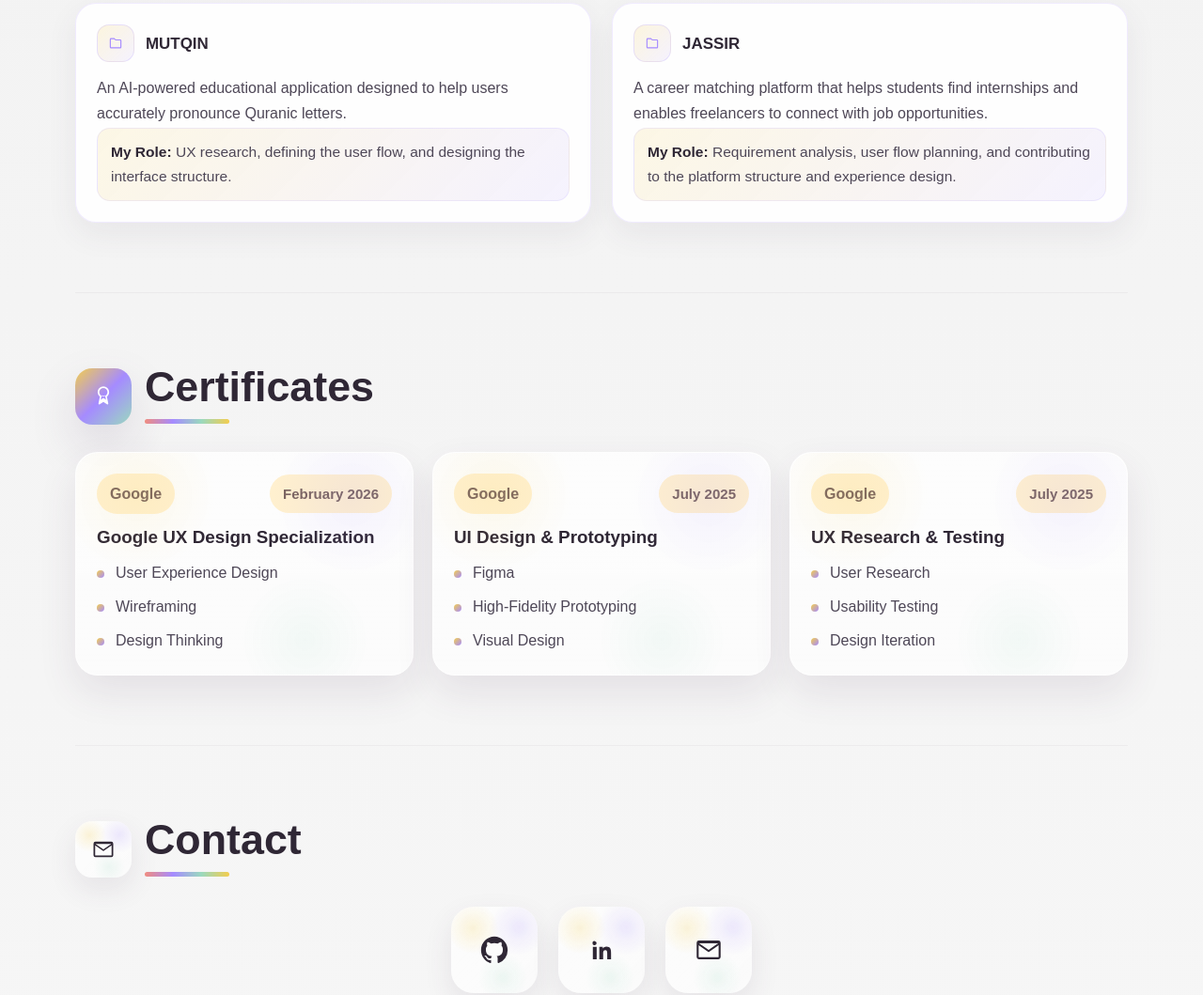
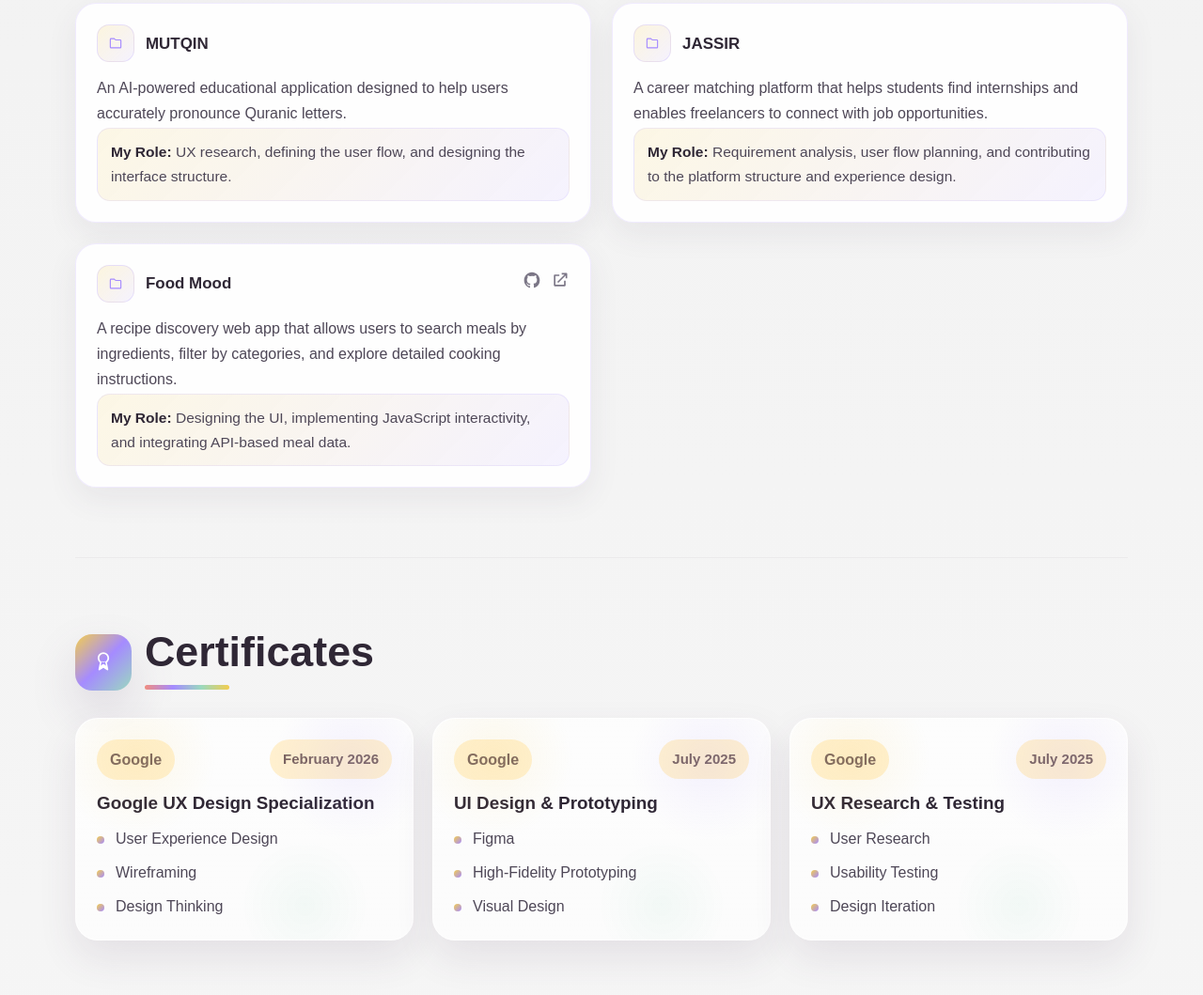
Before and after one commit to Layan-sh/Portfolio, a plain HTML site: page index.html in a window 1280 px wide. Shown: the part 1768-2827 px from the top of the page at 94% size. Drawn offline with Linux system fonts and the light colour scheme.

Commit message:
add a project index.html

```diff
--- a/index.html
+++ b/index.html
@@ -181,6 +181,41 @@
             <strong>My Role:</strong> Requirement analysis, user flow planning, and contributing to the platform structure and experience design.
           </p>
         </article>
+
+        <article class="project-card">
+          <div class="project-top">
+            <div class="project-title-row">
+            <div class="small-icon">
+              <svg viewBox="0 0 24 24" aria-hidden="true">
+                <path d="M3.75 6.5A1.75 1.75 0 0 1 5.5 4.75h4.12c.46 0 .9.18 1.22.5l1.16 1.16c.14.14.33.22.53.22h5.97a1.75 1.75 0 0 1 1.75 1.75v9.12a1.75 1.75 0 0 1-1.75 1.75H5.5a1.75 1.75 0 0 1-1.75-1.75V6.5Zm1.75-.25a.25.25 0 0 0-.25.25v11a.25.25 0 0 0 .25.25h13a.25.25 0 0 0 .25-.25V8.38a.25.25 0 0 0-.25-.25h-5.97c-.6 0-1.17-.24-1.59-.66l-1.16-1.16a.25.25 0 0 0-.17-.06H5.5Z"/>
+              </svg>
+            </div>
+          <h3 class="project-name-inline">Food Mood</h3>
+            </div>
+            <div class="project-links">
+              <a href="https://github.com/Layan-sh/Food-Mood/tree/main" target="_blank" aria-label="GitHub">
+                <svg viewBox="0 0 24 24" aria-hidden="true">
+                  <path d="M12 2C6.48 2 2 6.58 2 12.24c0 4.52 2.87 8.35 6.84 9.7.5.1.68-.22.68-.49 0-.24-.01-1.03-.01-1.87-2.78.62-3.37-1.21-3.37-1.21-.45-1.18-1.11-1.5-1.11-1.5-.91-.64.07-.63.07-.63 1 .07 1.53 1.06 1.53 1.06.9 1.57 2.35 1.12 2.92.86.09-.67.35-1.12.64-1.38-2.22-.26-4.56-1.14-4.56-5.08 0-1.12.39-2.03 1.03-2.75-.1-.26-.45-1.3.1-2.7 0 0 .84-.28 2.75 1.05A9.33 9.33 0 0 1 12 6.84c.85 0 1.7.12 2.5.36 1.9-1.33 2.74-1.05 2.74-1.05.56 1.4.21 2.44.11 2.7.64.72 1.03 1.63 1.03 2.75 0 3.95-2.34 4.81-4.57 5.07.36.32.68.95.68 1.92 0 1.39-.01 2.5-.01 2.84 0 .27.18.6.69.49A10.28 10.28 0 0 0 22 12.24C22 6.58 17.52 2 12 2Z"/>
+                </svg>
+              </a>
+              <a href="https://layan-sh.github.io/Food-Mood/" target="_blank" aria-label="Preview">
+                <svg viewBox="0 0 24 24" aria-hidden="true">
+                  <path d="M14 3h6a1 1 0 0 1 1 1v6h-2V6.41l-9.29 9.3-1.42-1.42 9.3-9.29H14V3ZM5 5h6v2H6v11h11v-5h2v6a1 1 0 0 1-1 1H5a1 1 0 0 1-1-1V6a1 1 0 0 1 1-1Z"/>
+                </svg>
+              </a>
+            </div>
+          </div>
+
+          <p>
+            A recipe discovery web app that allows users to search meals by ingredients,
+            filter by categories, and explore detailed cooking instructions.
+          </p>
+
+          <p class="project-role">
+            <strong>My Role:</strong> Designing the UI, implementing JavaScript interactivity, and integrating API-based meal data.
+          </p>
+        </article>
+
       </div>
     </section>
 
```
